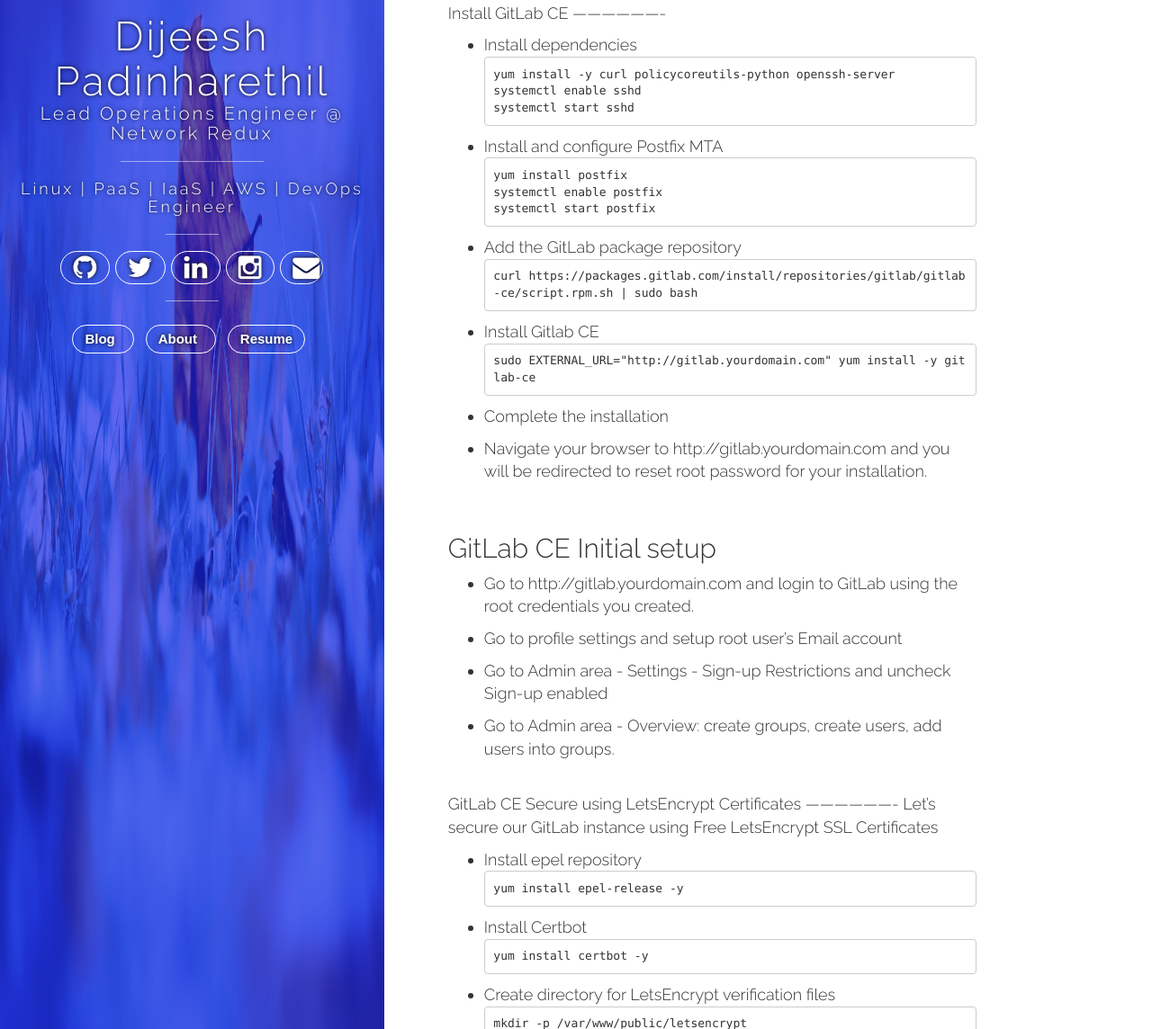
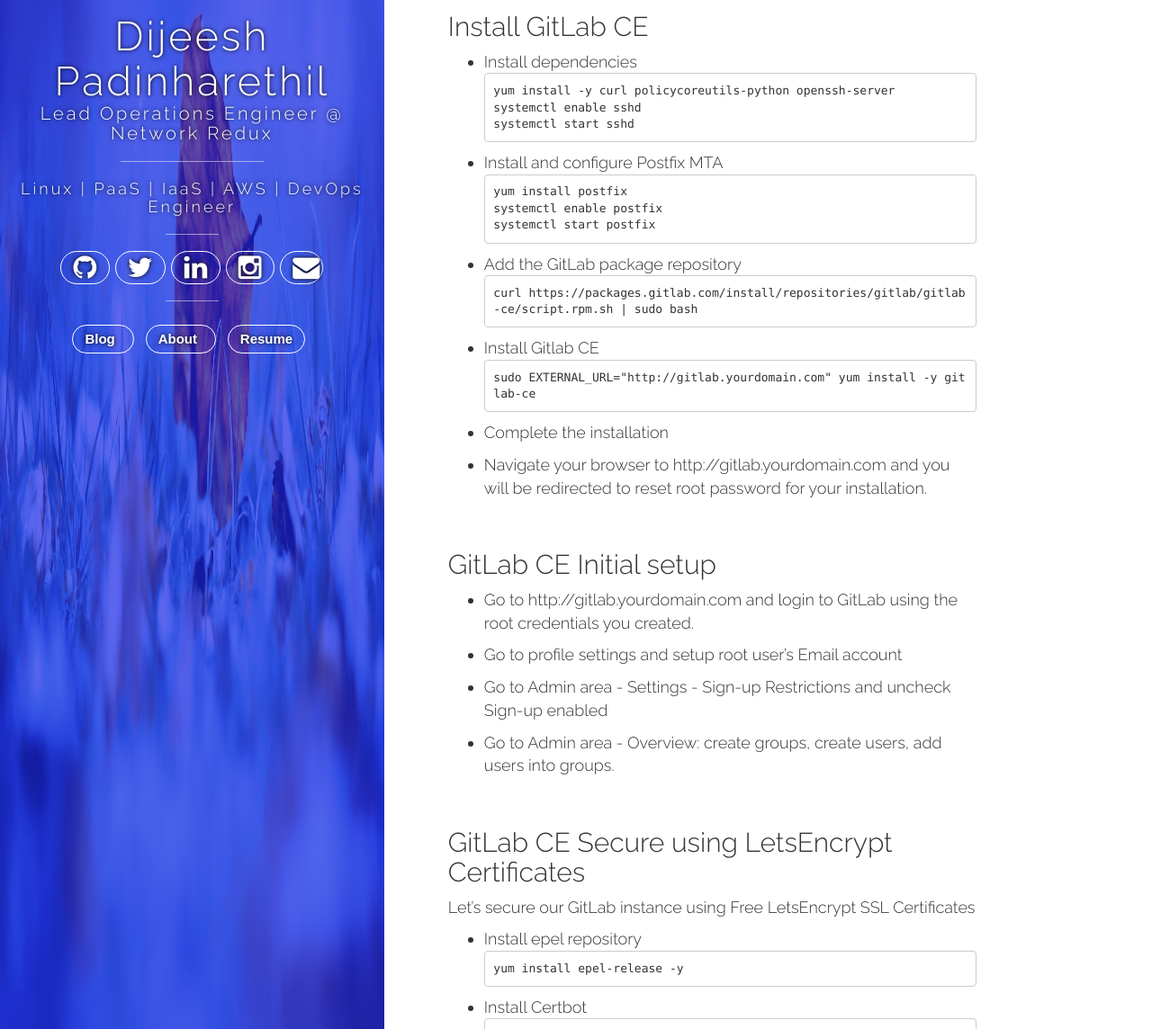
Before and after one commit to dijeesh/dijeesh.github.io-bak, a Jekyll site: the page built from _posts/2018-01-30-Setup-And-Secure-Private-Gitlab-Server.md, in a window 1280 px wide and 1400 px high, scrolled down 1346 px, cut to the strip 256-1400 px from the top of the window. Shown: the whole strip at 90% size. Built offline with Jekyll 4.4.1, drawn with Linux system fonts in a browser that asks for light colours; nearby versions of some CDN libraries; comment, search, counter and statistics services are not loaded; some of the changed text lies outside the part shown.

Commit message:
GitLab Post

```diff
--- a/_posts/2018-01-30-Setup-And-Secure-Private-Gitlab-Server.md
+++ b/_posts/2018-01-30-Setup-And-Secure-Private-Gitlab-Server.md
@@ -8,21 +8,19 @@
 comments: true
 ---
 
-Install and Configure Gitlab CE Server in AWS
-===================
-
 Introduction
 -------------
 Hey there, this is the first part of my blog series `Getting started with CI/CD on AWS with GitLab CE`
 
 
-
+<br>
 
 GitLab Community Edition (CE) is an open source end-to-end software development platform with built-in version control, issue tracking, code review, CI/CD and much more, check [official documentation](https://gitlab.com/gitlab-org/gitlab-ce) for more information.  Due to security considerations, we have provisioned our own private GitLab-CE server for many of our clients builds even though gitlab.com hosted solution and many pre-configured AMIs are available in AWS. Here are the steps to set-up a Gitlab-CE server.
 
 
 
 <br>
+
 Provision EC2 Instance
 -------------------
 
@@ -37,6 +35,7 @@
 
 
 <br>
+
   Basic System setup
 -------------------
 
@@ -81,6 +80,7 @@
 
 
 <br>
+
   Install GitLab CE
 -------------------
 
@@ -131,6 +131,7 @@
 
 
 <br>
+
 GitLab CE Secure using LetsEncrypt Certificates
 -------------------
 Let's secure our GitLab instance using Free LetsEncrypt SSL Certificates
```
